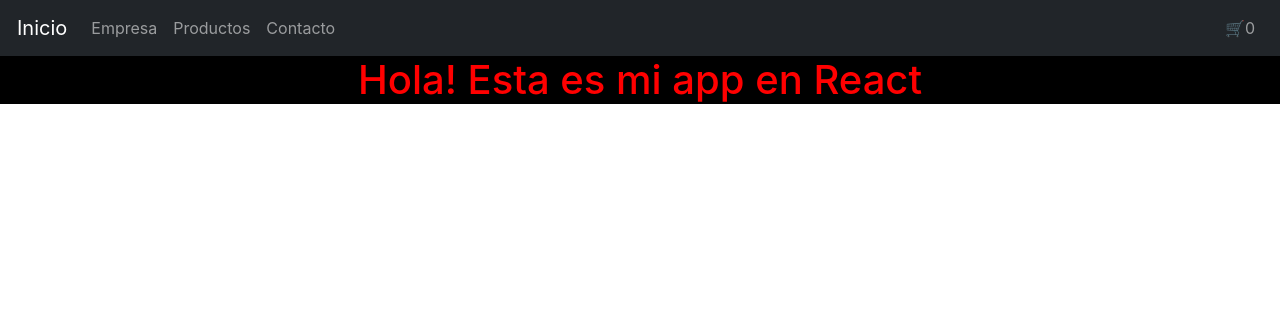
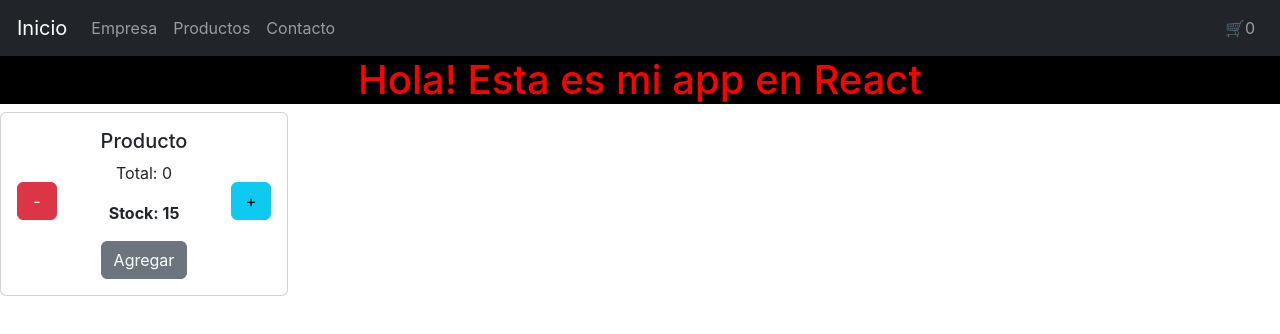
Before and after one commit to martintin112/proyect_react, a React (Create React App) app: page / in a window 1280 px wide. Shown: the top 334 px of the page. Built offline with nearby package versions, Linux system fonts and the light colour scheme.

Commit message:
agregando boton

```diff
--- a/src/App.css
+++ b/src/App.css
@@ -59,3 +59,11 @@
     max-width: 100%;
   }
 }
+
+.containerButtoms {
+  justify-content: space-between;
+}
+
+.botones {
+  width: 40px;
+}
--- a/src/App.js
+++ b/src/App.js
@@ -1,18 +1,22 @@
 // import logo from './logo.svg';
 import './App.css';
+import ItemCount from './components/ItemCount';
 import ItemListContainer from './components/ItemListContainer';
 import NavBar from './components/NavBar';
 
-function App() {
+function App({contador, setContador}) {
   const color = {color: "Red"}
   const fondo = {backgroundColor: "Black"}
   const greeting = "Hola! Esta es mi app en React"
+  const start = 0
+  let stock = 15
 
   return (
   <>
     <div className="App">
       <NavBar />
       <ItemListContainer color={color} fondo={fondo} saludo={greeting}/>
+      <ItemCount start={start} stock= {stock} />
     </div>
 
   </>
--- /dev/null
+++ b/src/components/ItemCount.jsx
@@ -0,0 +1,25 @@
+import React, { useState, useEffect } from "react"
+import { Button, Card } from "react-bootstrap"
+
+
+export default function ItemCount({start, stock}) {
+    const [contador, setContador] = useState(start)
+    const [stockRestante, setStock] = useState(stock)
+
+    return (
+        <Card style={{ width: '18rem' }}>
+            <Card.Body>
+            <Card.Title>Producto</Card.Title>
+            <div className="flexDefault containerButtoms">
+                <Button className="botones" variant="danger" onClick={()=> (contador==0) ? setContador(start) : setContador(contador - 1)}>-</Button>
+                <div>
+                <p>Total: {contador}</p>
+                <p><b>Stock: {stockRestante}</b></p>
+                </div>
+                <Button className="botones" variant="info" onClick={()=>(contador==stockRestante) ? setContador(stockRestante) : setContador(contador + 1)}>+</Button>
+            </div>
+            <Button variant="secondary" onClick={()=> {setContador(start); (contador<=stockRestante) ? setStock(stockRestante-contador) : alert("No se puede superar el stock") }} >Agregar</Button>
+            </Card.Body>
+        </Card>
+    )
+}
```
Also changed, not shown: src/test/Promesas.jsx (added, +7 -0 lines).
